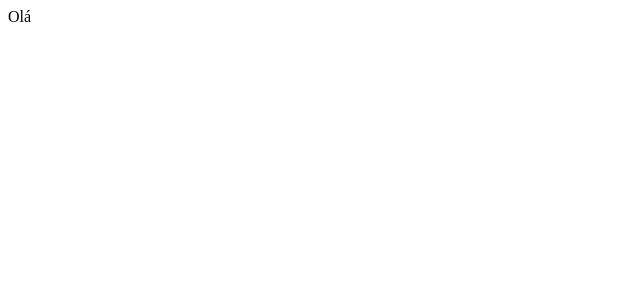
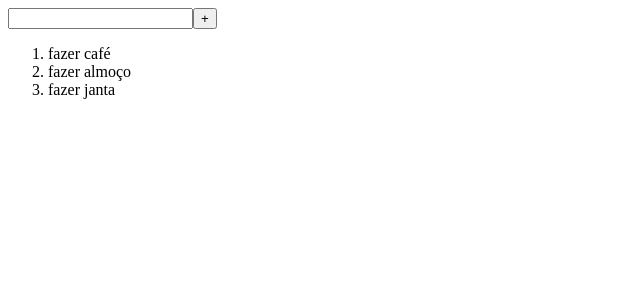
Before and after one commit to Mavinyx/introducao-react, a React (Vite) app: page / in a window 1280 px wide. Shown: the top 300 px of the page, without its empty margins (0-640 px from the left). Built offline with nearby package versions, Linux system fonts and the light colour scheme.

Commit message:
aula fluxo render + lista

```diff
--- a/src/App.tsx
+++ b/src/App.tsx
@@ -1,8 +1,20 @@
+import { useState } from "react"
 
 export function App() {
+  const [list, setList] = useState([
+    {id:'1', label:'fazer café'},
+    {id:'2', label:'fazer almoço'},
+    {id:'3', label:'fazer janta'},
+  ]);
     return (
       <>
-      Olá
+      <input />
+      <button>+</button>
+      <ol>
+        {list.map((listItem) =>
+          <li key={listItem.id}>{listItem.label}</li>
+        )}
+      </ol>
       </>
     )
 }
```
